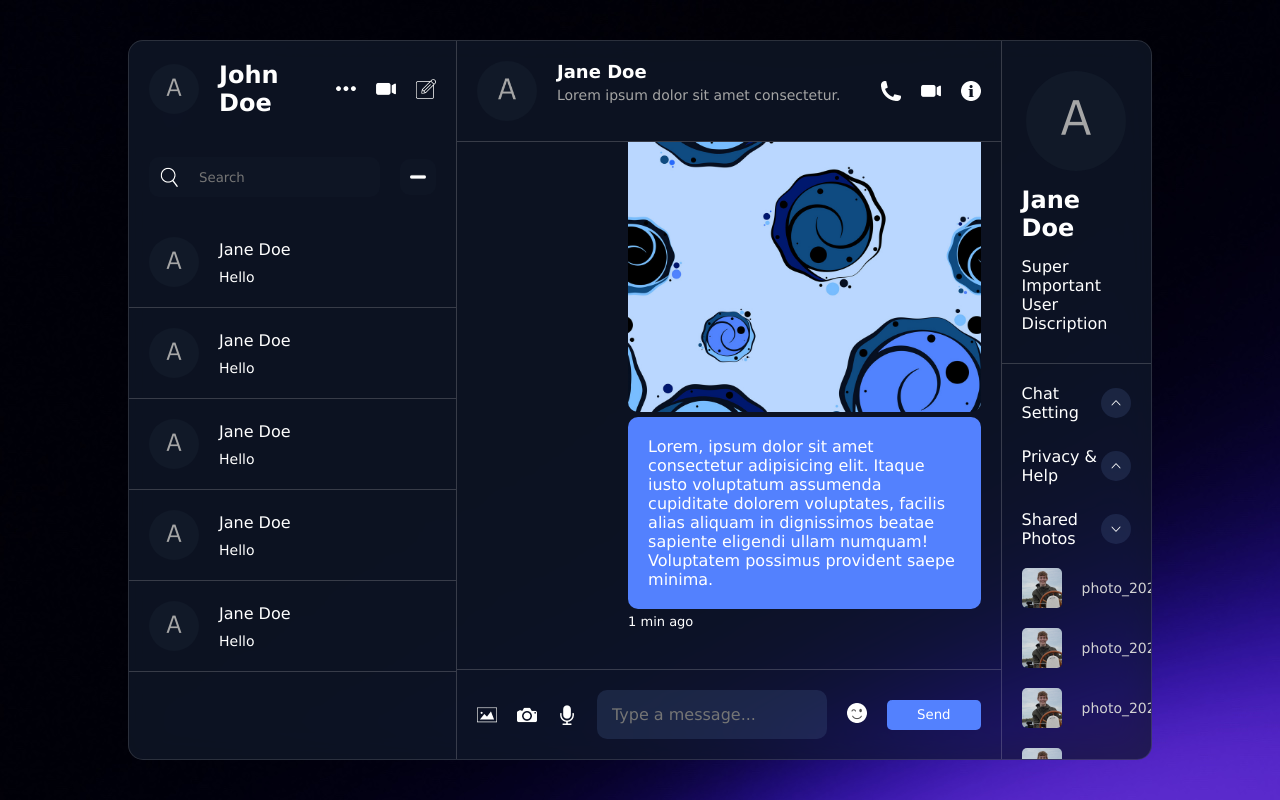
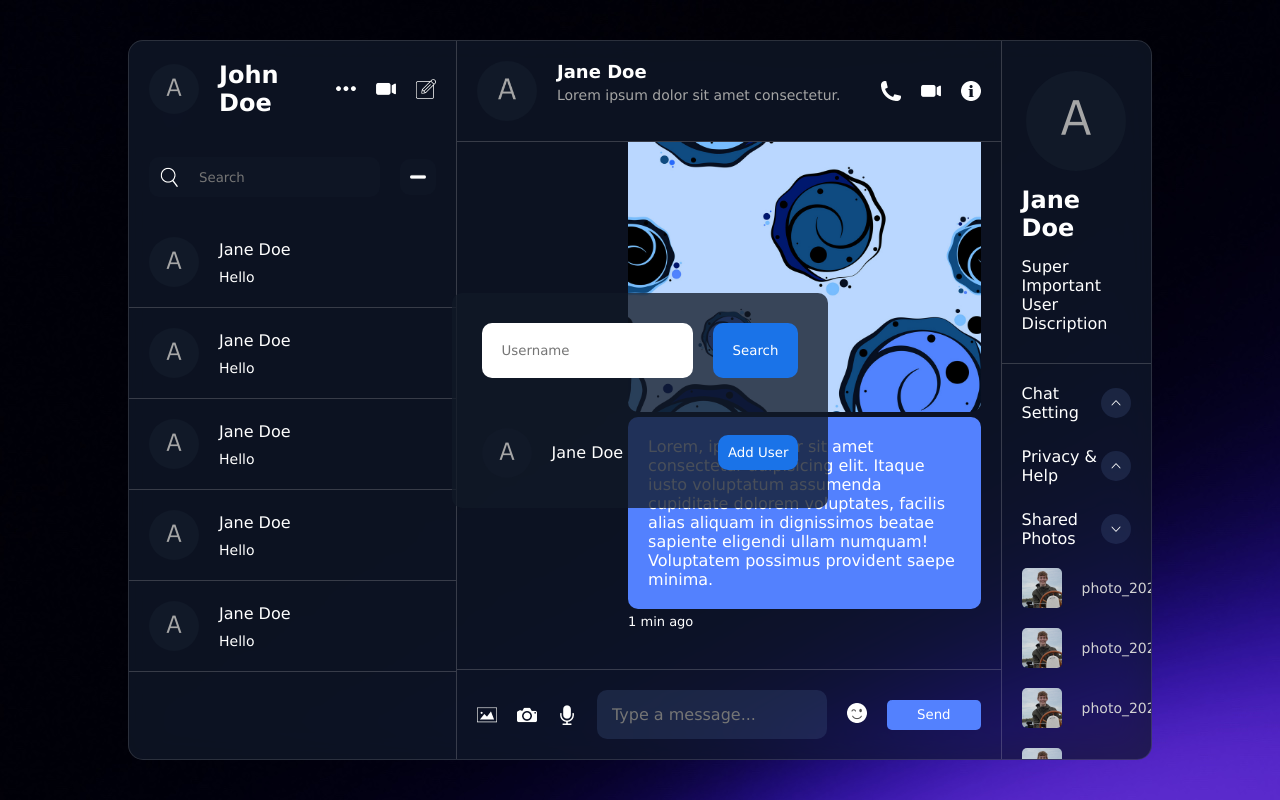
Before and after one commit to Rocco-Br/react-chat-app, a React (Vite) app: page / in a window 1280 px wide. Both pictures are taken after a click on the picture 418 px from the left and 177 px from the top of the page. Built offline with nearby package versions, Linux system fonts and the light colour scheme; the HTML template or start-up script is replaced by a standard one.

Commit message:
Frontend completely finished. Future refinements possible.

```diff
--- /dev/null
+++ b/src/components/list/chatlist/AddUser/AddUser.css
@@ -0,0 +1,62 @@
+.addUser {
+  width: max-content;
+  height: max-content;
+  padding: 30px;
+  background-color: rgba(17, 25, 40, 0.768);
+  border-radius: 10px;
+  position: absolute;
+  top: 0;
+  bottom: 0;
+  left: 0;
+  right: 0;
+  margin: auto;
+
+  form {
+    display: flex;
+    gap: 20px;
+
+    input {
+      padding: 20px;
+      border-radius: 10px;
+      border: none;
+      outline: none;
+    }
+
+    button {
+      padding: 20px;
+      border-radius: 10px;
+      background-color: #1a73e8;
+      color: white;
+      border: none;
+      cursor: pointer;
+    }
+  }
+
+  .user {
+    margin-top: 50px;
+    display: flex;
+    align-items: center;
+    justify-content: space-between;
+
+    .detail {
+      display: flex;
+      align-items: center;
+      gap: 20px;
+
+      img {
+        height: 50px;
+        width: 50px;
+        object-fit: cover;
+        border-radius: 50%;
+      }
+    }
+    button {
+      padding: 10px;
+      border-radius: 10px;
+      background-color: #1a73e8;
+      color: white;
+      border: none;
+      cursor: pointer;
+    }
+  }
+}
--- a/src/components/AddUser/AddUser.jsx
+++ b/src/components/list/chatlist/AddUser/AddUser.jsx
@@ -12,6 +12,7 @@ const AddUser = () => {
           <img src="./avatar.png" alt="" />
           <span>Jane Doe</span>
         </div>
+        <button>Add User</button>
       </div>
     </div>
   );
--- a/src/components/list/chatlist/ChatList.jsx
+++ b/src/components/list/chatlist/ChatList.jsx
@@ -1,23 +1,24 @@
-import { useState } from "react"
-import "./chatlist.css"
+import { useState } from "react";
+import "./chatlist.css";
+import AddUser from "./AddUser/AddUser";
 
 const ChatList = () => {
-    const [addMode, setAddMode] = useState(false) //Use state hook to detect if user clicks on the + button.
+  const [addMode, setAddMode] = useState(false); //Use state hook to detect if user clicks on the + button.
 
   return (
-        <div className='chatList'>
+    <div className="chatList">
       <div className="search">
         <div className="searchbar">
           <img src="./search.png" alt="" />
           <input type="text" placeholder="Search" />
         </div>
         {/* checks if button is activated, default is plus */}
-                <img src={addMode ? "./minus.png" : "./plus.png"} alt=""
+        <img
+          src={addMode ? "./minus.png" : "./plus.png"}
+          alt=""
           className="add"
-                    onClick={() => setAddMode((prev) => !prev) }
+          onClick={() => setAddMode((prev) => !prev)}
         />
-
-
       </div>
       <div className="item">
         <img src="./avatar.png" alt="" />
@@ -54,8 +55,10 @@ const ChatList = () => {
           <p>Hello</p>
         </div>
       </div>
+      {/* if activated, show AddUser window*/}
+      {addMode && <AddUser />}
     </div>
-    )
-}
+  );
+};
 
-export default ChatList
+export default ChatList;
```
Also changed, not shown: src/components/AddUser/AddUser.css (deleted). Lines whose indentation alone changed are shown as unchanged.
